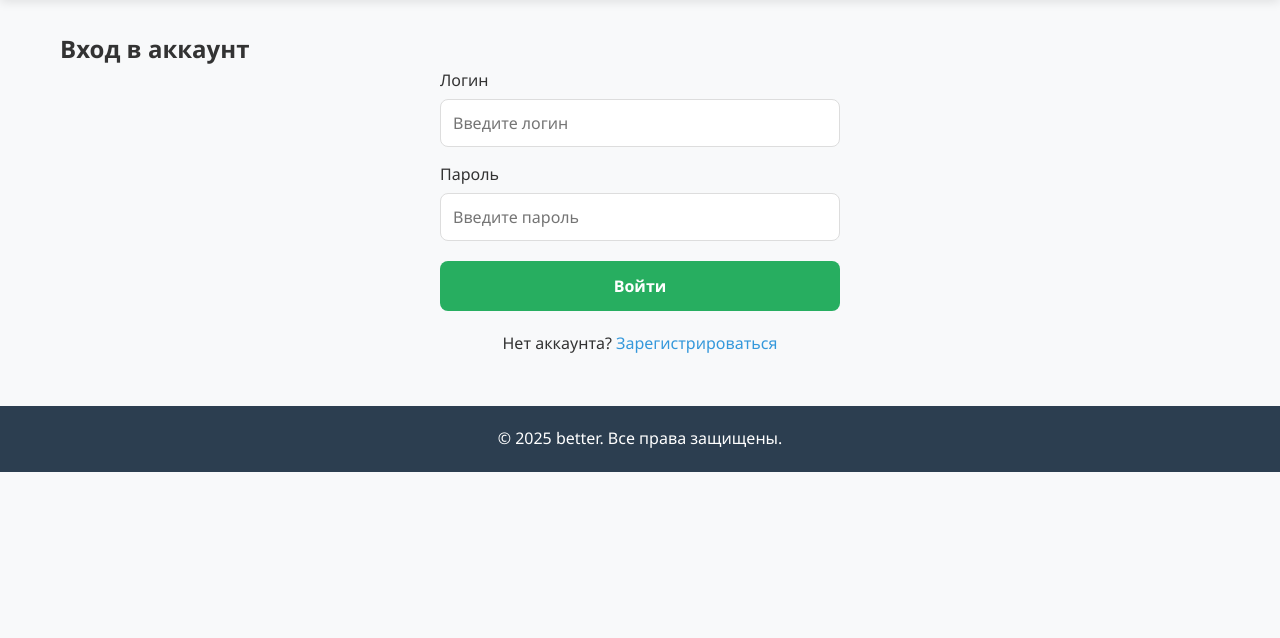
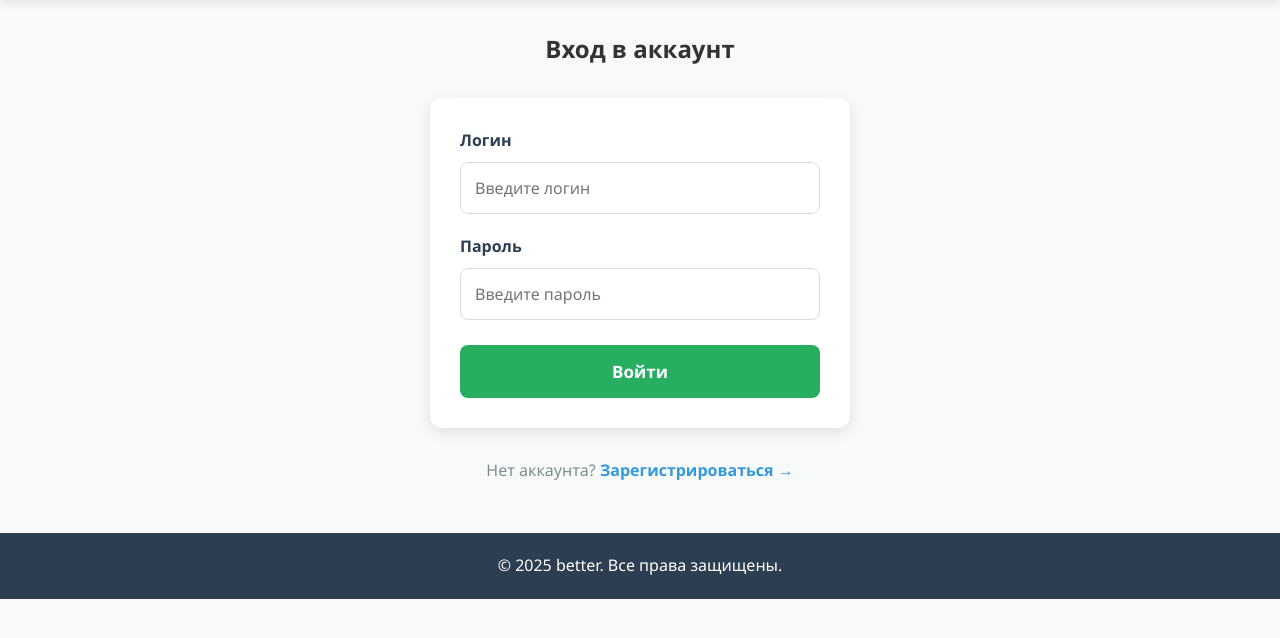
Before and after one commit to oxpannuk/better, a PHP site: page /login.php in a window 1280 px wide. Shown: the part 76-714 px from the top of the page. Run offline with PHP 8.4, Linux system fonts and the light colour scheme.

```diff
--- a/login.php
+++ b/login.php
@@ -2,11 +2,17 @@
 $page_title = "Вход в аккаунт";
 require 'header.php';
 
+// Если уже авторизован — сразу на главную
+if (isset($_SESSION['user_id'])) {
+    header("Location: index.php");
+    exit;
+}
+
 $error = '';
 
 if ($_POST) {
-    $username = trim($_POST['username']);
-    $password = $_POST['password'];
+    $username = trim($_POST['username'] ?? '');
+    $password = $_POST['password'] ?? '';
 
     $stmt = $pdo->prepare("SELECT * FROM users WHERE username = ?");
     $stmt->execute([$username]);
@@ -15,7 +21,8 @@ if ($_POST) {
     if ($user && password_verify($password, $user['password'])) {
         $_SESSION['user_id'] = $user['id'];
         $_SESSION['username'] = $user['username'];
-        $_SESSION['role'] = $user['role'] ?? 'user'; // ← НОВАЯ СТРОКА
+        $_SESSION['role'] = $user['role'] ?? 'user';
+
         header("Location: index.php");
         exit;
     } else {
@@ -24,33 +31,40 @@ if ($_POST) {
 }
 ?>
 
-<h2>Вход в аккаунт</h2>
+<h2 style="text-align:center; margin-bottom:30px;">Вход в аккаунт</h2>
 
 <?php if ($error): ?>
-    <div style="color:#e74c3c; background:#fadad8; padding:12px; border-radius:8px; margin:15px 0; text-align:center;">
-        <?= $error ?>
+    <div style="color:#e74c3c; background:#fdf2f2; padding:15px; border-radius:8px; margin:20px auto; max-width:420px; text-align:center; border:1px solid #fababa;">
+        <?= htmlspecialchars($error) ?>
     </div>
 <?php endif; ?>
 
-<form method="POST" style="max-width:400px; margin:0 auto;">
-    <div style="margin-bottom:15px;">
-        <label style="display:block; margin-bottom:5px; font-weight:500;">Логин</label>
-        <input type="text" name="username" placeholder="Введите логин" required
-               style="width:100%; padding:12px; border:1px solid #ddd; border-radius:8px; font-size:16px;">
+<form method="POST" style="max-width:420px; margin:0 auto; background:white; padding:30px; border-radius:12px; box-shadow:0 4px 15px rgba(0,0,0,0.1);">
+    <div style="margin-bottom:20px;">
+        <label style="display:block; margin-bottom:8px; font-weight:600; color:#2c3e50;">Логин</label>
+        <input type="text" name="username" value="<?= htmlspecialchars($_POST['username'] ?? '') ?>"
+               required minlength="3" maxlength="30"
+               placeholder="Введите логин" autocomplete="username"
+               style="width:100%; padding:14px; border:1px solid #ddd; border-radius:8px; font-size:16px;">
     </div>
-    <div style="margin-bottom:20px;">
-        <label style="display:block; margin-bottom:5px; font-weight:500;">Пароль</label>
-        <input type="password" name="password" placeholder="Введите пароль" required
-               style="width:100%; padding:12px; border:1px solid #ddd; border-radius:8px; font-size:16px;">
+
+    <div style="margin-bottom:25px;">
+        <label style="display:block; margin-bottom:8px; font-weight:600; color:#2c3e50;">Пароль</label>
+        <input type="password" name="password" required
+               placeholder="Введите пароль" autocomplete="current-password"
+               style="width:100%; padding:14px; border:1px solid #ddd; border-radius:8px; font-size:16px;">
     </div>
+
     <button type="submit"
-            style="width:100%; background:#27ae60; color:white; padding:14px; border:none; border-radius:8px; font-size:16px; cursor:pointer; font-weight:bold;">
+            style="width:100%; background:#27ae60; color:white; padding:15px; border:none; border-radius:8px;
+                   font-size:17px; font-weight:bold; cursor:pointer; transition:background 0.3s;">
         Войти
     </button>
 </form>
 
-<p style="text-align:center; margin-top:20px;">
-    Нет аккаунта? <a href="register.php" style="color:#3498db; text-decoration:none;">Зарегистрироваться</a>
-</p>
+<div style="text-align:center; margin-top:30px; color:#7f8c8d;">
+    Нет аккаунта?
+    <a href="register.php" style="color:#3498db; font-weight:600; text-decoration:none;">Зарегистрироваться →</a>
+</div>
 
 <?php require 'footer.php'; ?>
```
